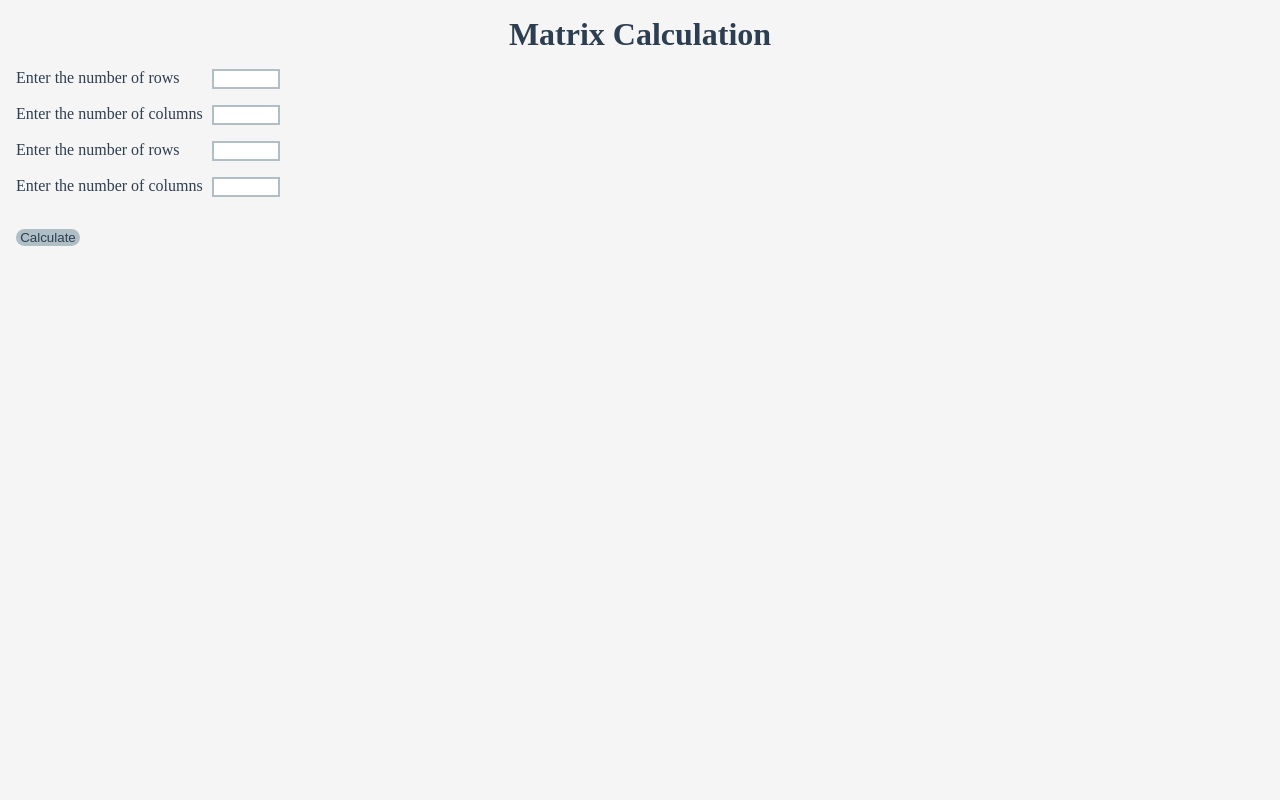
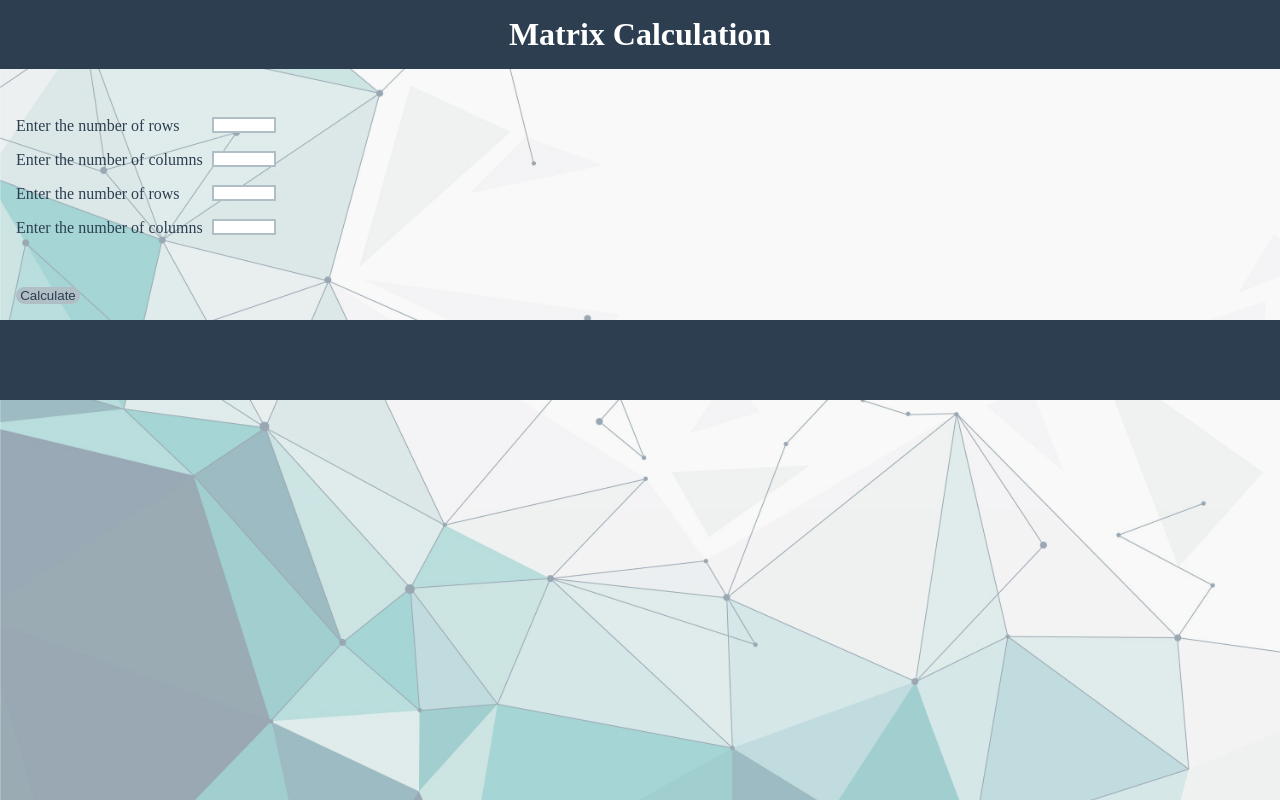
Before and after one commit to SohamBhatkuly/Matrix-Multiplication, a plain HTML site: page matrix.html in a window 1280 px wide. Drawn offline with Linux system fonts and the light colour scheme.

Commit message:
CSS changes

```diff
--- a/matrix.css
+++ b/matrix.css
@@ -1,6 +1,7 @@
 * {
   padding: 0;
   margin: 0;
+  box-sizing: border-box;
 }
 .dimension,
 .dimension2 {
@@ -29,12 +30,40 @@ button {
 }
 
 body {
+  /* margin: 0;
+  height: 100%; */
+  display: flex;
+  flex-direction: column;
+  min-height: 100vh;
   background-color: #f5f5f5;
   color: #2c3e50;
+  background-image: url("./images/5180059.jpg");
+  background-position: center;
+  background-repeat: no-repeat;
+  background-attachment: fixed;
+  background-size: cover;
+}
+body::before {
+  content: "";
+  position: absolute;
+  top: 0;
+  left: 0;
+  width: 100%;
+  height: 100%;
+  background-color: rgba(
+    245,
+    245,
+    245,
+    0.6
+  ); /* Adjust color and opacity as needed */
+  z-index: -1;
 }
 
 .title {
   width: 100vw;
+  background-color: #2c3e50;
+  color: #ffffff;
+  margin-bottom: 3rem;
 }
 
 h1 {
@@ -52,6 +81,11 @@ h1 {
   margin-left: 1rem;
   margin-bottom: 1rem;
   display: flex;
+}
+.c {
+  display: flex;
+  flex-direction: column;
+  min-height: 100vh;
 }
 
 .dimension input[type="number"],
@@ -102,3 +136,13 @@ input[type="number"] {
 .submit-button:active {
   background-color: #cdebdd;
 }
+
+.footer {
+  /* margin-top: 30px; */
+  position: sticky;
+  bottom: 0;
+  /* margin-top: 40px; */
+  width: 100vw;
+  height: 5rem;
+  background-color: #2c3e50;
+}
--- a/matrix.html
+++ b/matrix.html
@@ -9,7 +9,7 @@
 </head>
 
 <body>
-
+    <div class="c">
         <div class="title">
             <h1>Matrix Calculation</h1>
         </div>
@@ -47,11 +47,15 @@
 
 
             <div class="display-grid2"></div>
-
+            <br>
             <button class="submit-button" onclick="checkInp()">Calculate</button>
         </div>
 
         <script src="matrix.js"></script>
+        <footer class="footer">
+
+        </footer>
+    </div>
 </body>
 
 </html>
--- a/matrix.js
+++ b/matrix.js
@@ -36,7 +36,7 @@ form.addEventListener('input', (event) => {
         root.style.borderRadius = "0.5rem";
         root.style.padding = "0.2rem";
         root.style.backgroundColor = "#E0E0E0 "
-        root.style.margin = "1rem";
+        root.style.marginBottom = "1rem";
         // root.style.color="  color: #2c3e50"
     }
 
@@ -97,7 +97,7 @@ form2.addEventListener('input', (event) => {
         root2.style.borderRadius = "0.5rem";
         root2.style.padding = "0.2rem";
         root2.style.backgroundColor = "#E0E0E0 "
-        root2.style.margin = "1rem";
+        root2.style.marginBottom = "1rem";
         // root.style.color="  color: #2c3e50"
     }
 
```
Also changed, not shown: images/5180059.jpg (added), images/cool-background (1).png (added), images/cool-background.png (added), images/cool-background3.png (added). Lines whose indentation alone changed are shown as unchanged.
